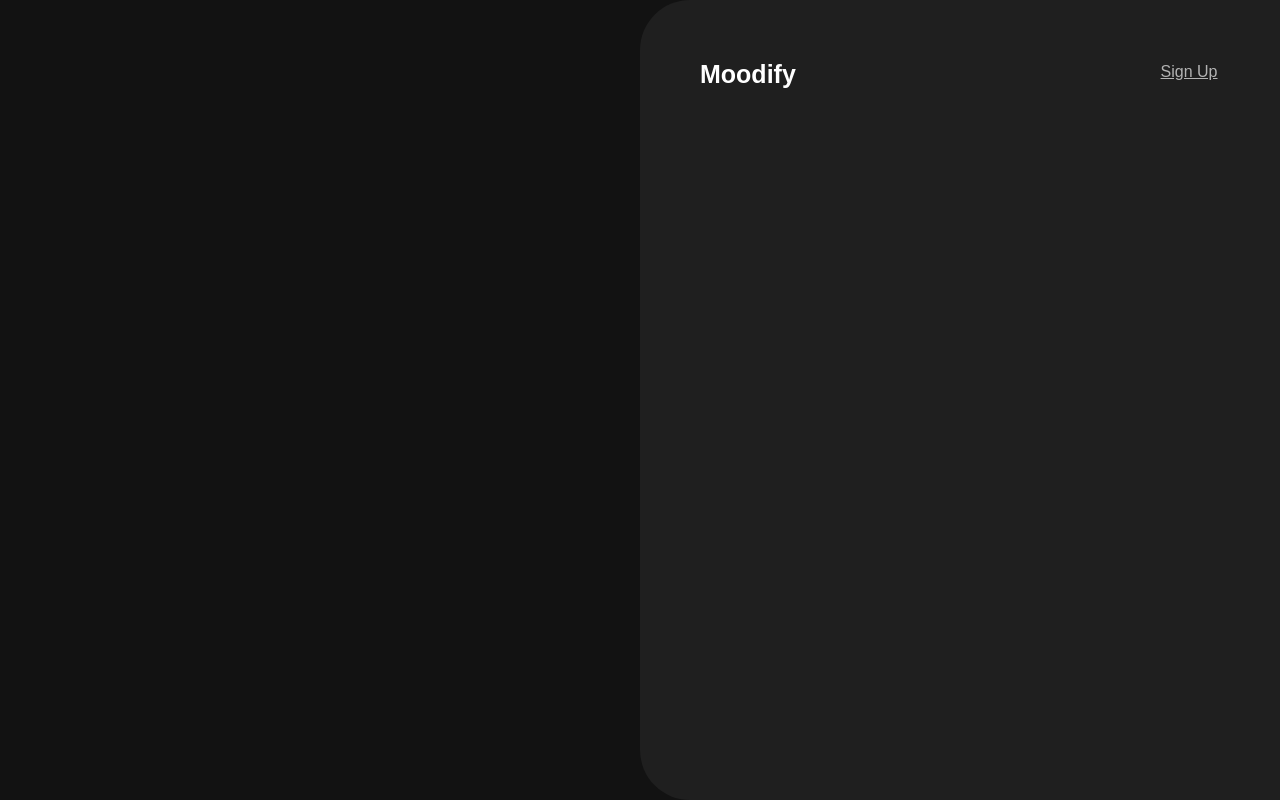
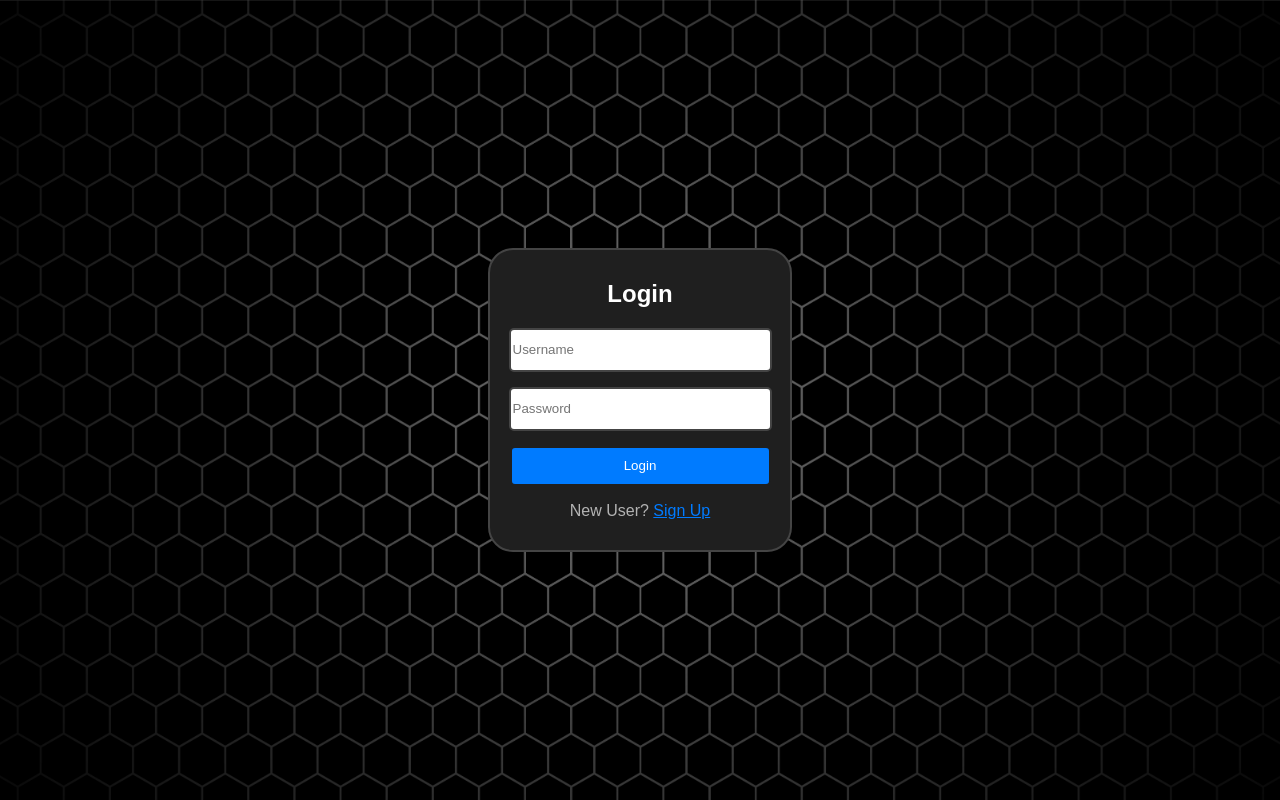
Before and after one commit to lastrod1/Moodify, a React (Create React App) app in the folder frontend/: page /login in a window 1280 px wide. Built offline with nearby package versions, Linux system fonts and the light colour scheme.

Commit message:
FEAT: Login and Signup logic and pages implemented

```diff
--- a/frontend/src/App.css
+++ b/frontend/src/App.css
@@ -90,7 +90,7 @@ a {
   background-color: var(--active);
 }
 
-/* LOGIN STUFF BELOW THIS */
+/* LOGIN AND SIGNUP STUFF BELOW THIS */
 .login-page {
   background-color: var(--background);
 
@@ -121,16 +121,20 @@ a {
 }
 
 /* Sign up stuff below */
-.signup-page {
+.auth-page {
   display: flex;
   justify-content: center;
   align-items: center;
+  background-image: url("./images/background.jpg");
+  background-position: center center;
+  background-repeat: no-repeat;
+  background-size: cover;
 
-  width: 100vh;
+  width: 100%;
   height: 100vh;
 }
 
-.signup-card {
+.auth-card {
   background-color: var(--card_background);
   height: 300px;
   width: 300px;
@@ -141,19 +145,19 @@ a {
   border-width: 2px;
 }
 
-.signup-header {
+.auth-header {
   color: var(--primary_text);
   text-align: center;
 }
 
-.signup-input, .signup-button{
+.auth-input, .auth-button{
   display :block;
   margin: 0 auto;
 
   height: 40px;
   width: 85%;
   margin-bottom: 15px;
-  padding: 0;
+  padding: 0px 2px 0px 2px;
 
   border-radius: 5px;
   border-color: var(--border-color);
@@ -161,13 +165,13 @@ a {
   border-style: solid;
 }
 
-.signup-button {
+.auth-button {
   width: 87%;
   border-color: var(--card_background);
   background-color: var(--active);
   color: var(--primary_text);
 }
 
-.signup-redirect {
+.auth-redirect {
   text-align: center;
 }
--- a/frontend/src/pages/LoginPage.js
+++ b/frontend/src/pages/LoginPage.js
@@ -1,13 +1,64 @@
-import React from 'react'
-import './../App.css'
+import React, { useState } from 'react'
+import "./../App.css"
+import { useAuth } from '../hooks/authContext';
+import { useNavigate } from 'react-router-dom';
 
-function LoginPage() {
+function LoginPage(){
+  const [username, setUsername] = useState('');
+  const [password, setPassword] = useState('');
+  const { login, isLoggedIn } = useAuth();
+  const navigate = useNavigate();
+
+  const handleLogin = async (e) => {
+    e.preventDefault();
+    const response = await fetch('/api/auth/login', {
+      method: "POST",
+      headers: {
+        "Content-Type": "application/json"
+      },
+      body: JSON.stringify({
+        username: username,
+        password: password
+      })
+    })
+
+    if(response.ok) {
+      const loggedIn = await login(username, password);
+      if(loggedIn) {
+        navigate('/');
+      }
+    }
+  };
+
   return (
-    <div className='login-page'>
-        <div className='login-container'>
-            <h2 className='app-name'>Moodify</h2>
-            <a className='sign-up-link' href='/sign-up'>Sign Up</a>
-        </div>
+    <div className='auth-page'>
+      <div className='auth-card'>
+        <h2 className='auth-header'>Login</h2>
+        <form className='auth-form' onSubmit={handleLogin}>
+          <input
+            type="text"
+            placeholder='Username'
+            className="auth-input"
+            value={username}
+            onChange={(e) => setUsername(e.target.value)}
+            required
+          />
+
+          <input
+            type="text"
+            placeholder='Password'
+            className="auth-input"
+            value={password}
+            onChange={(e) => setPassword(e.target.value)}
+            required
+          />
+
+          <button type="submit" className='auth-button'>
+            Login
+          </button>
+        </form>
+        <p className='auth-redirect'>New User? <a href='/sign-up'>Sign Up</a></p>
+      </div>
     </div>
   )
 }
--- a/frontend/src/pages/SignUpPage.js
+++ b/frontend/src/pages/SignUpPage.js
@@ -1,22 +1,41 @@
 import React, {useState} from 'react'
+import { useNavigate } from 'react-router-dom'
 import { useAuth } from '../hooks/authContext'
 import './../App.css'
 
 function SignUpPage() {
   const [username, setUsername] = useState('');
   const [password, setPassword] = useState('');
+  const navigate = useNavigate();
 
-  const { login } = useAuth();
+  const handleSignUp = async (e) => {
+    e.preventDefault();
+    const response = await fetch('/api/auth/sign-up',{
+      method: "POST",
+      headers: {
+        "Content-Type": "application/json"
+      },
+      body: JSON.stringify({
+        username: username,
+        password: password
+      })
+    });
+
+    if(response.ok) {
+      alert("Login successful");
+      navigate('/login');
+    }
+  }
 
   return (
-    <div className='signup-page'>
-      <div className='signup-card'>
-        <h2 className='signup-header'>Create Account</h2>
-        <form className='signup-form'>
+    <div className='auth-page'>
+      <div className='auth-card'>
+        <h2 className='auth-header'>Create Account</h2>
+        <form className='auth-form' onSubmit={handleSignUp}>
           <input
             type="text"
             placeholder='Username'
-            className="signup-input"
+            className="auth-input"
             value={username}
             onChange={(e) => setUsername(e.target.value)}
             required
@@ -25,17 +44,17 @@ function SignUpPage() {
           <input
             type="text"
             placeholder='Password'
-            className="signup-input"
+            className="auth-input"
             value={password}
             onChange={(e) => setPassword(e.target.value)}
             required
           />
 
-          <button type="submit" className='signup-button'>
+          <button type="submit" className='auth-button'>
             Sign Up
           </button>
         </form>
-        <p className='signup-redirect'>Already a user? <a href='/login'>Login</a></p>
+        <p className='auth-redirect'>Already a user? <a href='/login'>Login</a></p>
       </div>
     </div>
   )
```
Also changed, not shown: frontend/src/images/background.jpg (added).
